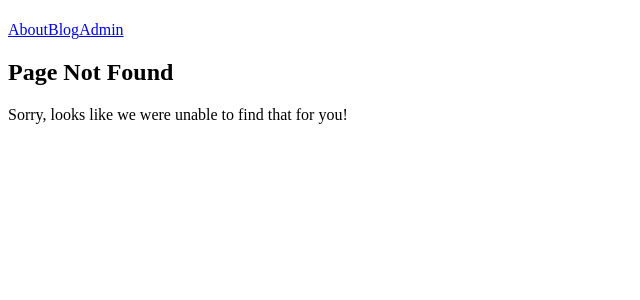
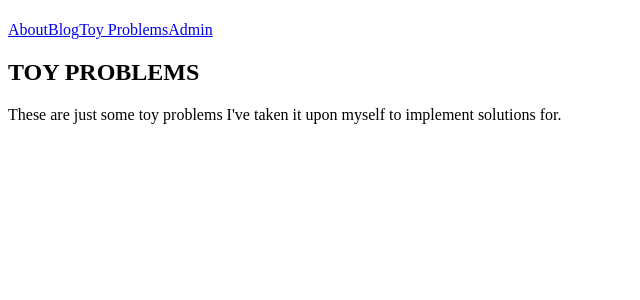
Before and after one commit to inamona/ahi, an Angular app: page /toy-problems in a window 1280 px wide. Before the commit this address had no page. Shown: the top 300 px of the page, without its empty margins (0-640 px from the left). Built offline with nearby package versions, Linux system fonts and the light colour scheme.

Commit message:
Adding ToyProblems module

```diff
--- a/src/app/app.component.html
+++ b/src/app/app.component.html
@@ -4,6 +4,7 @@
 <nav>
   <a routerLink="/about" routerLinkActive="active">About</a>
   <a routerLink="/blog"  routerLinkActive="active">Blog</a>
+  <a routerLink="/toy-problems"  routerLinkActive="active">Toy Problems</a>
   <a routerLink="/admin" routerLinkActive="active">Admin</a>
 </nav>
 <router-outlet></router-outlet>
--- a/src/app/app.module.ts
+++ b/src/app/app.module.ts
@@ -12,6 +12,7 @@ import { ErrorModule }        from './modules/error/error.module';
 import { LoginComponent }     from './modules/login/login.component';
 import { LoginRouterModule }  from './modules/login/login.router.module';
 import { BlogModule }         from './modules/blog/blog.module';
+import { ToyProblemsModule }  from './modules/toy-problems/toy-problems.module';
 
 @NgModule({
   declarations: [
@@ -23,6 +24,7 @@ import { BlogModule }         from './modules/blog/blog.module';
     BrowserModule,
     FormsModule,
     BlogModule,
+    ToyProblemsModule,
     AdminModule,
     LoginRouterModule,
     AppRouterModule,
--- /dev/null
+++ b/src/app/modules/toy-problems/toy-problems.component.html
@@ -0,0 +1,4 @@
+<h2>TOY PROBLEMS</h2>
+<p>
+  These are just some toy problems I've taken it upon myself to implement solutions for.
+</p>
--- /dev/null
+++ b/src/app/modules/toy-problems/toy-problems.router.module.ts
@@ -0,0 +1,18 @@
+import { NgModule } from '@angular/core';
+import { Routes, RouterModule } from '@angular/router';
+
+import { ToyProblemsComponent } from './toy-problems.component';
+
+const toyProblemsRoutes: Routes = [
+  { path: 'toy-problems', component: ToyProblemsComponent }
+];
+
+@NgModule({
+  imports: [
+    RouterModule.forChild(toyProblemsRoutes)
+  ],
+  exports: [
+    RouterModule
+  ]
+})
+export class ToyProblemsRouterModule { }
```
Also changed, not shown: src/app/modules/toy-problems/toy-problems.component.ts (added, +7 -0 lines), src/app/modules/toy-problems/toy-problems.module.ts (added, +14 -0 lines), src/app/modules/toy-problems/toy-problems.component.css (added).
